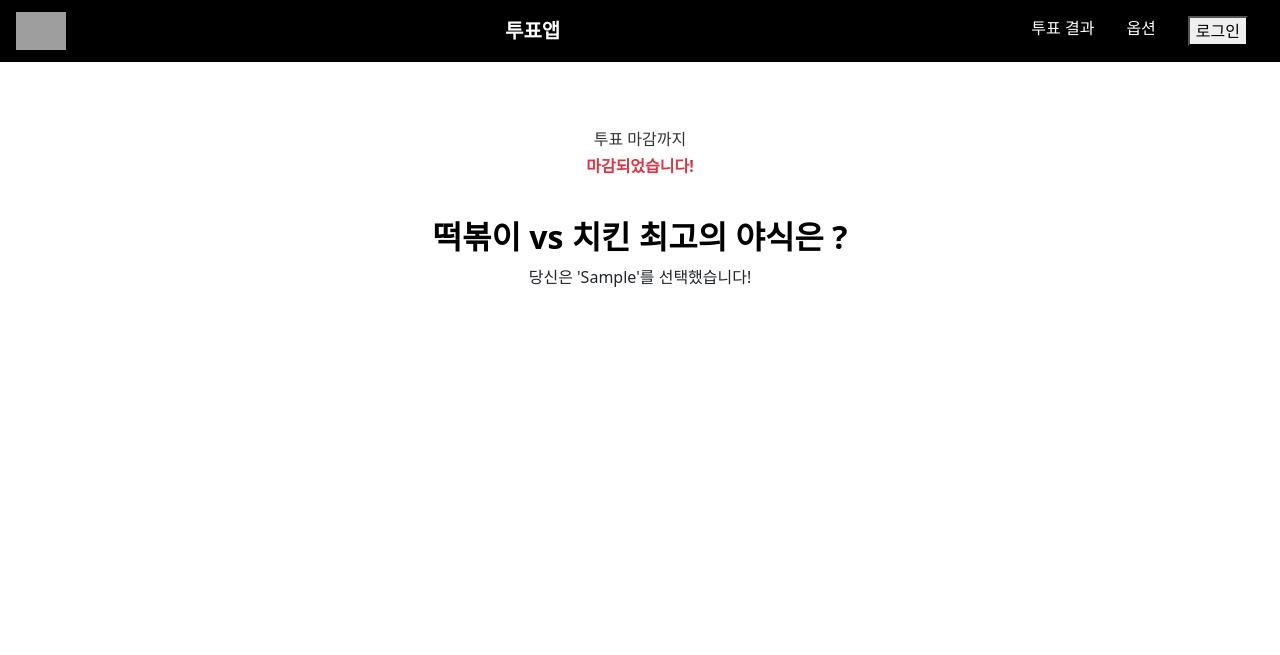
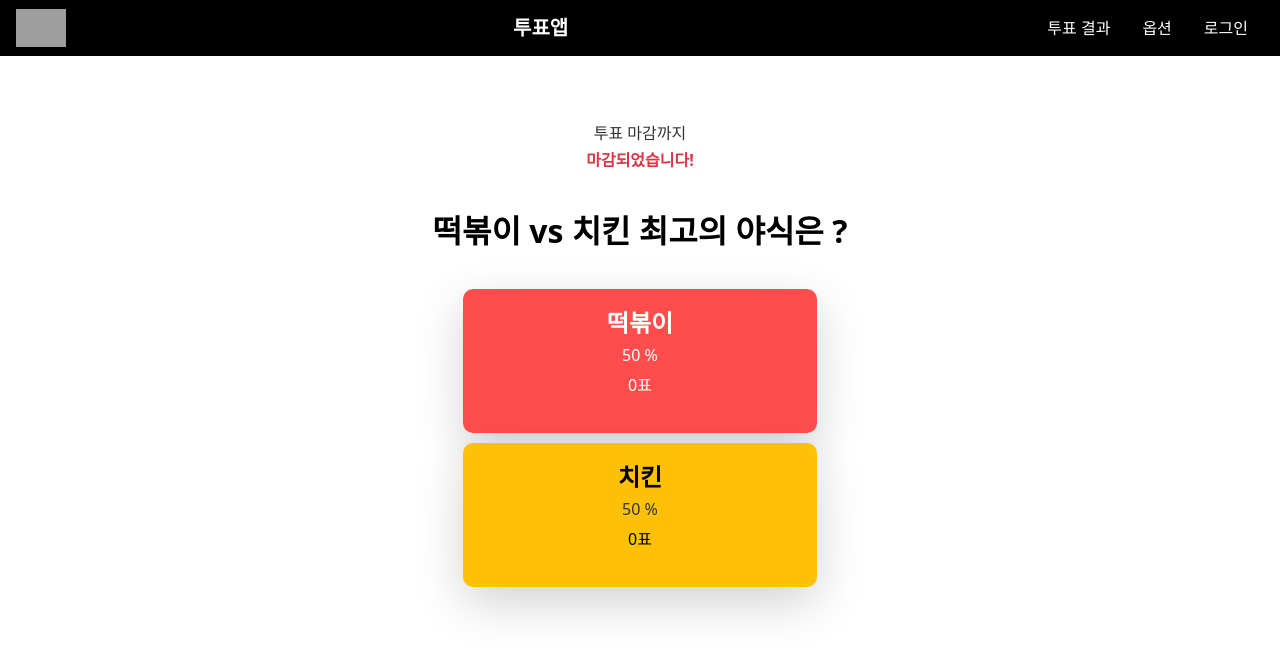
Before and after one commit to 10502R/PBL3, a Flask app: template templates/index.html in a window 1280 px wide. Shown: the top 655 px of the page. Run offline with Flask 3, Linux system fonts and the light colour scheme; the template is opened without the code that fills it: most values are stand-ins (such as "Sample title", 1, 10 or a date in 2020); some libraries are stand-ins or nearby versions; some web fonts are replaced; grey boxes are pictures that could not be loaded.

Commit message:
로그인/회원가입/메일보내기/로그인해야 투표ㄱㄴ

```diff
--- a/app.py
+++ b/app.py
@@ -18,7 +18,7 @@ app.config['SQLALCHEMY_DATABASE_URI'] = 'sqlite:///users.db'
 db = SQLAlchemy(app)
 
 # 마감 시간 설정
-DEADLINE = datetime(2025, 4, 8, 0, 0, 0)
+DEADLINE = datetime(2025, 4, 9, 0, 0, 0)
 
 # Redis 연결 설정
 redis_client = redis.Redis(host='redis', port=6379, db=0, decode_responses=True)
@@ -35,8 +35,10 @@ def index():
 votes = {"tteokbokki": 0, "chicken": 0}
 
 @app.route('/vote', methods=['POST'])
+@login_required
 def vote():
     choice = request.form.get('choice')
+
 
     if choice not in votes:
         return "error: Invalid choice", 400
@@ -47,6 +49,12 @@ def vote():
     user_cookie = request.cookies.get('vote')
     if user_cookie:
         return f"You have already voted! : {choice}", 400
+
+    if current_user.has_voted:
+        return "You have already voted!"
+
+    current_user.has_voted = True
+    db.session.commit()
 
     response = make_response(redirect('/results'))
     response.set_cookie('vote', choice, max_age=60*3)  # 쿠키 설정 (3분)
@@ -142,6 +150,7 @@ def logout():
 def send_mail_to_voters():
     with app.app_context():  # 애플리케이션 컨텍스트를 명시적으로 생성
         users = User.query.filter_by(has_voted=True).all()  # 투표한 사용자들만 가져옴
+        # users = User.query.all() # 메일 보내지는지 확인
         for user in users:
             from_email = 'sophiang201@gmail.com'  # 발신자 이메일
             from_password = 'zrnr kzqk pcei upxc'  # 발신자 이메일 비밀번호
@@ -175,8 +184,9 @@ def send_mail_to_voters():
 
 # 특정 시간에 메일 보내기 (쓰레드 사용)
 def send_mail_schedule():
-    send_time_str = "2025-04-08 01:27:00"  # 메일을 보내고 싶은 시간
+    send_time_str = "2025-04-08 15:22:00"  # 메일을 보내고 싶은 시간
     send_time = datetime.strptime(send_time_str, "%Y-%m-%d %H:%M:%S")
+    # send_time = datetime.strptime(DEADLINE)
     current_time = datetime.now()
 
     # 설정된 시간이 이미 지났다면, 다음 날로 설정
--- a/templates/index.html
+++ b/templates/index.html
@@ -57,18 +57,14 @@
         <a class="nav-link text-white" href="voteresult.html">투표 결과</a></li>
       <li class="nav-item">
         <a class="nav-link text-white" href="login_page.html">옵션</a></li>
-        <!-- <li class="nav-item">
-            <a class="nav-link text-white" href="{{ url_for('login_page') }}">로그인</a></li> -->
         <!-- 로그인된 사용자만 로그아웃 버튼 보이기 -->
         {% if current_user.is_authenticated %}
             <li class="nav-item">
-                <a class="nav-link text-white" href="/logout"><button>로그아웃</button></a>
-            </li>
+                <a class="nav-link text-white" href="/logout">로그아웃</a></li>
         {% else %}
             <!-- 로그인하지 않은 사용자만 로그인 버튼 보이기 -->
             <li class="nav-item">
-                <a class="nav-link text-white" href="/login_page"><button>로그인</button></a>
-            </li>
+                <a class="nav-link text-white" href="/login_page">로그인</a></li>
         {% endif %}
             <!--
       <li class="nav-item dropdown">
@@ -97,6 +93,7 @@
       <h1 class="text-black text-3xl font-bold mt-16 mb-6">
           떡볶이 vs 치킨 최고의 야식은 ?
       </h1>
+      {% if current_user.is_authenticated %} <!-- 로그인된 사용자만 보이는 내용 -->
         {% if user_vote %}
           <p>당신은 '{{ user_vote }}'를 선택했습니다!</p>
         {% else %}
@@ -128,6 +125,35 @@
         </div>
 
       {% endif %}
+    {% else %} <!-- 로그인되지 않은 사용자도 카드와 옵션을 볼 수 있음 -->
+      <div class="container mx-auto flex flex-col items-center justify-center">
+        <div class="flex flex-col md:flex-row items-center justify-center space-x-4 space-y-4 md:space-y-0">
+          <!-- 떡볶이 카드 -->
+          <div id="tteokbokki" class="vote-container bg-red-600 text-white p-6 rounded-lg shadow-lg w-full max-w-xs cursor-pointer" onclick="alertAndRedirect()">
+            <h2 class="text-xl font-bold mb-2">떡볶이</h2>
+            <h3 class="text-white"><span id="tteokbokki-percent">50</span> %</h3>
+            <p id="tteokbokki-votes" class="text-sm text-gray-300">0표</p>
+          </div>
+
+          <!-- 치킨 카드 -->
+          <div id="chicken" class="vote-container bg-yellow-400 text-black p-6 rounded-lg shadow-lg w-full max-w-xs cursor-pointer" onclick="alertAndRedirect()">
+              <h2 class="text-xl font-bold mb-2">치킨</h2>
+              <h3 class="text-gray-800"><span id="chicken-percent">50</span> %</h3>
+              <p id="chicken-votes" class="text-sm text-gray-700">0표</p>
+          </div>
+        </div>
+      </div>
+    {% endif %}
+    </div>
+  </section>
+
+<script>
+    function alertAndRedirect() {
+        alert("로그인을 하세요!");
+        window.location.href = "{{ url_for('login_page') }}";  // 로그인 페이지로 리다이렉트
+    }
+</script>
+
 </section>
 <!-- 메인화면 섹션 끝 -->
 
```
Also changed, not shown: check_db.py (added, +13 -0 lines), instance/users.db. Lines whose indentation alone changed are shown as unchanged.
